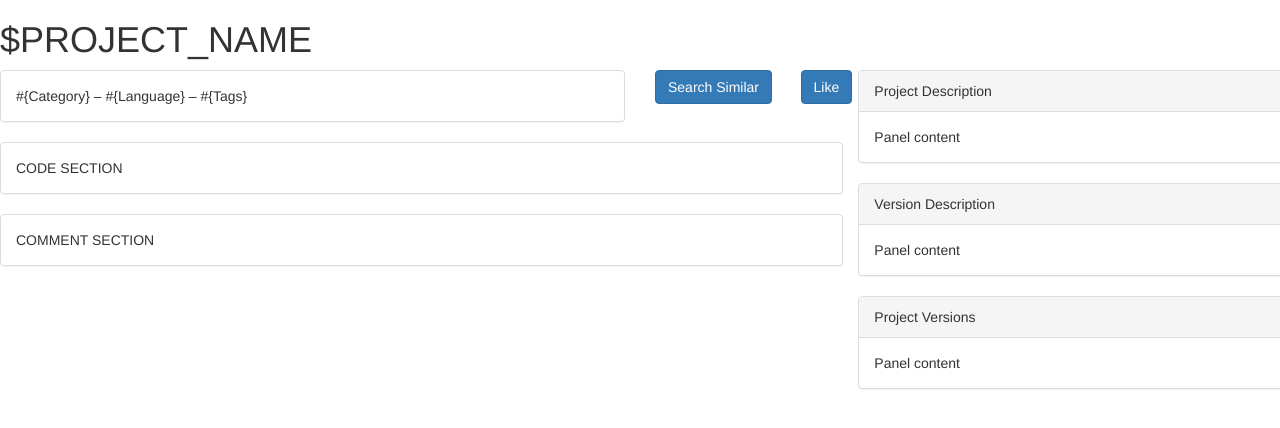
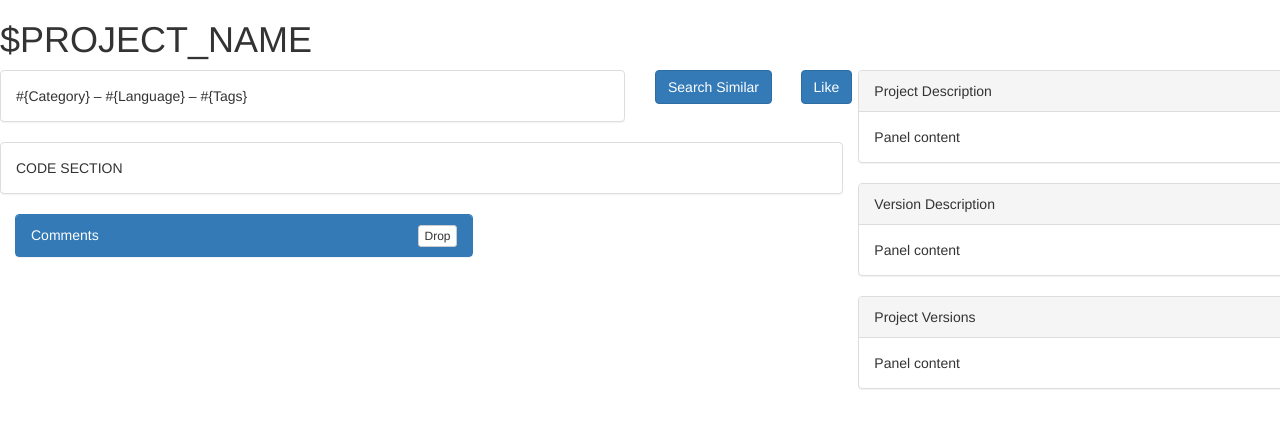
Before and after one commit to FrejaThoresen/CommuniCode, a Django app: template templates/ProjectCodePage.html in a window 1280 px wide. Shown: the part 50-478 px from the top of the page. Run offline with Django 3.2, Linux system fonts and the light colour scheme; the template is opened without the code that fills it, so the values that code supplies are empty; grey boxes labelled with a size stand in for pictures from a placeholder-image service; some libraries are stand-ins or nearby versions.

Commit message:
Added Comment's dropdown list.
Dropdown list taken from http://bootsnipp.com/tags/chat. Still needs work to make fit the page.

```diff
--- a/templates/ProjectCodePage.html
+++ b/templates/ProjectCodePage.html
@@ -10,6 +10,10 @@
 		<!-- Bootstrap -->
 		<link href="/home/thomas/Downloads/bootstrap-3.3.5-dist/css/bootstrap.min.css" rel="stylesheet">
 		<link href="./gardient.css" rel="stylesheet"/>
+
+		<!--
+		<link href="./Collapsible_comments/Collapsible_comments.css" rel="stylesheet"/>
+		-->
 		<!-- Set up to use Import
 		<link rel="import" href="./Collapsible_comments/Collapsible_comments.html">
 		<link rel="import" href="./Collapsible_comments/Collapsible_comments.css">
@@ -90,23 +94,26 @@
 
 		<div class="row">
 			<div class = "col-md-12">
+				<!--
 				<div class="panel panel-default">
 					<div class="panel-body">
 						COMMENT SECTION
 					</div>
 				</div>
+				-->
 
-				<!--
-
+				<!-- Drop Down Comments Box -->
 <div class="container">
 		<div class="row">
 				<div class="col-md-5">
 						<div class="panel panel-primary">
 								<div class="panel-heading" id="accordion">
-													<span class="glyphicon glyphicon-comment"></span> Chat
+										<!-- <span class="glyphicon glyphicon-comment"></span> -->
+										Comments
 										<div class="btn-group pull-right">
 												<a type="button" class="btn btn-default btn-xs" data-toggle="collapse" data-parent="#accordion" href="#collapseOne">
-																	<span class="glyphicon glyphicon-chevron-down"></span>
+														<!-- <span class="glyphicon glyphicon-chevron-down"></span> -->
+														Drop
 												</a>
 										</div>
 								</div>
@@ -186,7 +193,7 @@
 		</div>
 </div>
 
-			-->
+				<!-- -->
 
 			</div>
 		</div>
@@ -219,8 +226,12 @@
 </div>
 
 		<!-- jQuery (necessary for Bootstrap's JavaScript plugins) -->
+		<!--
 		<script src="https://ajax.googleapis.com/ajax/libs/jquery/1.11.3/jquery.min.js"></script>
+		-->
+
+		<script type="text/javascript" src="http://code.jquery.com/jquery-latest.min.js"></script>
 		<!-- Include all compiled plugins (below), or include individual files as needed -->
-		<script src="js/bootstrap.min.js"></script>
+		<script src="/home/thomas/Downloads/bootstrap-3.3.5-dist/js/bootstrap.min.js"></script>
 	</body>
 </html>
```
Lines whose indentation alone changed are shown as unchanged.
